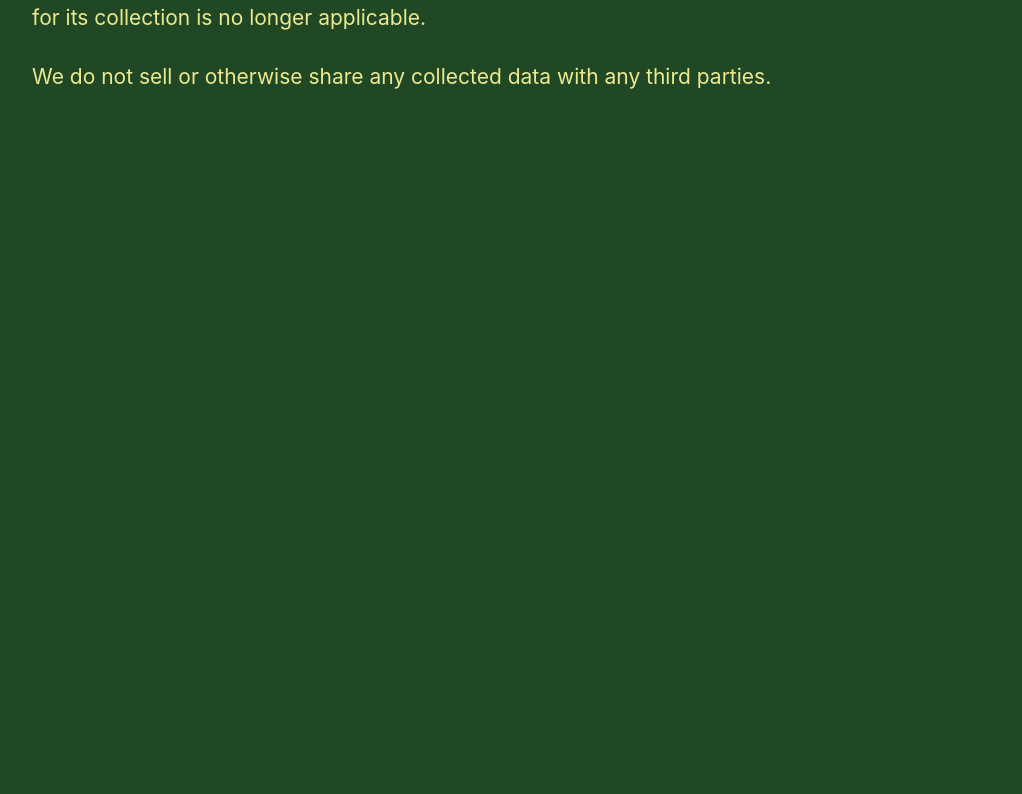
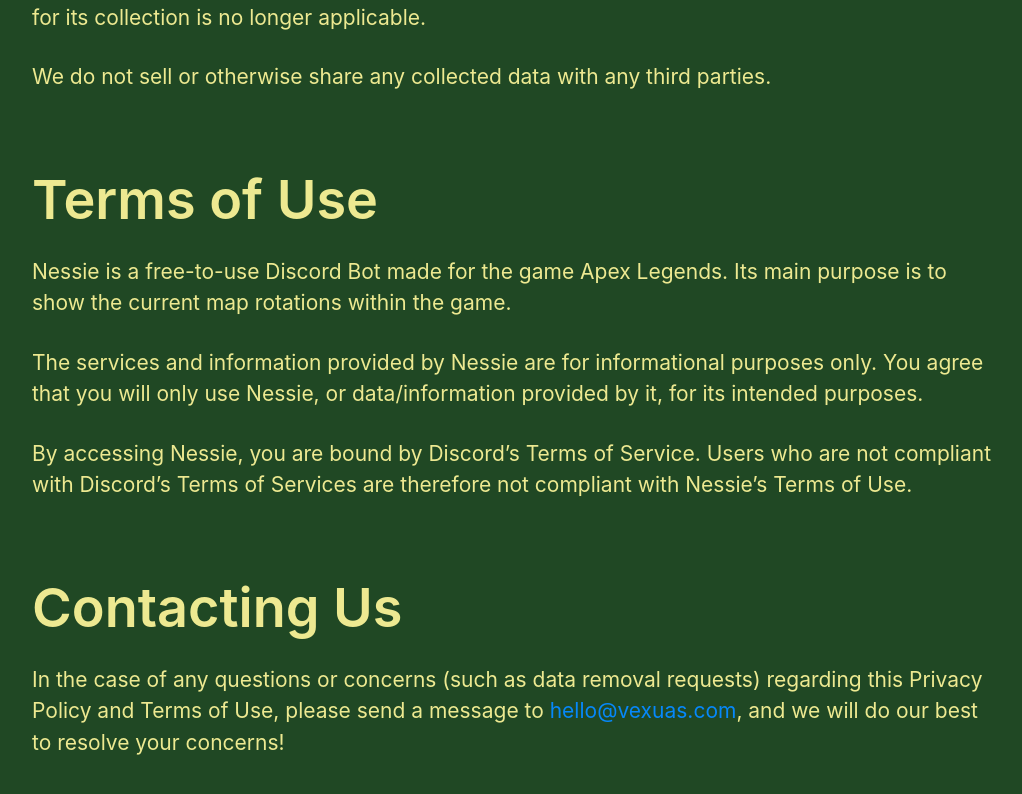
Before and after one commit to vexuas/nessie-web, a React (Create React App) app: page /terms in a window 1280 px wide. Shown: the part 942-1736 px from the top of the page, without its empty margins (128-1150 px from the left). Before the commit the page ends 1225 px from the top, so only its background shows below. Built offline with nearby package versions, Linux system fonts and the light colour scheme.

Commit message:
Create section components

```diff
--- /dev/null
+++ b/src/app/components/TermsContainer/ContactUs/ContactUs.module.scss
@@ -0,0 +1,22 @@
+.Section {
+  margin-bottom: 0;
+}
+.Title {
+  font-size: 54px;
+  font-weight: 600;
+  margin-bottom: 24px;
+}
+.Description {
+  font-size: 21px;
+  line-height: 150%;
+  p {
+    margin: 0 0 28px 0;
+    &:last-child {
+      margin: 0;
+    }
+  }
+  a {
+    text-decoration: none;
+    color: #0688fa;
+  }
+}
--- /dev/null
+++ b/src/app/components/TermsContainer/ContactUs/index.tsx
@@ -0,0 +1,17 @@
+import styles from './ContactUs.module.scss';
+
+export default function ContactUs() {
+  return (
+    <div className={styles.Section}>
+      <div className={styles.Title}>Contacting Us</div>
+      <div className={styles.Description}>
+        <p>
+          In the case of any questions or concerns (such as data removal requests) regarding this
+          Privacy Policy and Terms of Use, please send a message to{' '}
+          <a href="mailto:hello@vexuas.com">hello@vexuas.com</a>, and we will do our best to resolve
+          your concerns!
+        </p>
+      </div>
+    </div>
+  );
+}
--- /dev/null
+++ b/src/app/components/TermsContainer/Introduction/Introduction.module.scss
@@ -0,0 +1,18 @@
+.Section {
+  margin-bottom: 74px;
+}
+.Title {
+  font-size: 54px;
+  font-weight: 600;
+  margin-bottom: 24px;
+}
+.Description {
+  font-size: 21px;
+  line-height: 150%;
+  p {
+    margin: 0 0 28px 0;
+    &:last-child {
+      margin: 0;
+    }
+  }
+}
--- /dev/null
+++ b/src/app/components/TermsContainer/Introduction/index.tsx
@@ -0,0 +1,23 @@
+import styles from './Introduction.module.scss';
+
+export default function Introduction() {
+  return (
+    <div className={styles.Section}>
+      <div className={styles.Title}>Introduction</div>
+      <div className={styles.Description}>
+        <p>Last Updated: 15 June 2022</p>
+        <p>
+          Hey there! Thanks for your interest in Nessie (the “Bot”), developed by the Nessie team
+          (”we”, “us”, “our”). To provide the best possible experience, we collect some necessary
+          data from Discord users (the “User”, “you”, “they”, “their”) who have interacted with the
+          Bot as well as the respective Discord guilds (the “Server(s)”) that Nessie has been added
+          to.
+        </p>
+        <p>
+          The Privacy Policy below outlines our policies regarding the data we collect via our bot
+          or any other software we have developed (collectively, our “Services(s)”).
+        </p>
+      </div>
+    </div>
+  );
+}
--- /dev/null
+++ b/src/app/components/TermsContainer/PrivacyPolicy/PrivacyPolicy.module.scss
@@ -0,0 +1,21 @@
+.Section {
+  margin-bottom: 74px;
+}
+.Title {
+  font-size: 54px;
+  font-weight: 600;
+  margin-bottom: 24px;
+}
+.Description {
+  font-size: 21px;
+  line-height: 150%;
+  p {
+    margin: 0 0 28px 0;
+    &:last-child {
+      margin: 0;
+    }
+  }
+  ul {
+    margin: 8px 0 0 0;
+  }
+}
--- /dev/null
+++ b/src/app/components/TermsContainer/PrivacyPolicy/index.tsx
@@ -0,0 +1,31 @@
+import styles from './PrivacyPolicy.module.scss';
+
+export default function PrivacyPolicy() {
+  return (
+    <div className={styles.Section}>
+      <div className={styles.Title}>Privacy Policy</div>
+      <div className={styles.Description}>
+        <p>
+          To deliver the best experience for our users, the following information is stored solely
+          for their proper operation:
+          <ul>
+            <li>
+              Discord Server identifiers to associate your servers of configuration within the
+              Service;
+            </li>
+            <li>
+              Interactions you have made with the Bot, including commands executed, time of
+              execution, Discord server, channel and user of execution, and any arguments passed to
+              the command.
+            </li>
+          </ul>
+        </p>
+        <p>
+          We retain the collected information as long as is necessary. Data is removed when the
+          reason for its collection is no longer applicable.
+        </p>
+        <p>We do not sell or otherwise share any collected data with any third parties.</p>
+      </div>
+    </div>
+  );
+}
--- a/src/app/components/TermsContainer/TermsContainer.module.scss
+++ b/src/app/components/TermsContainer/TermsContainer.module.scss
@@ -2,27 +2,3 @@
   display: flex;
   flex-direction: column;
 }
-.Section {
-  margin-bottom: 74px;
-  &:last-child {
-    margin: 0;
-  }
-}
-.Title {
-  font-size: 54px;
-  font-weight: 600;
-  margin-bottom: 24px;
-}
-.Description {
-  font-size: 21px;
-  line-height: 150%;
-  p {
-    margin: 0 0 28px 0;
-    &:last-child {
-      margin: 0;
-    }
-  }
-  ul {
-    margin: 8px 0 0 0;
-  }
-}
--- /dev/null
+++ b/src/app/components/TermsContainer/TermsOfUse/TermsOfUse.module.scss
@@ -0,0 +1,18 @@
+.Section {
+  margin-bottom: 74px;
+}
+.Title {
+  font-size: 54px;
+  font-weight: 600;
+  margin-bottom: 24px;
+}
+.Description {
+  font-size: 21px;
+  line-height: 150%;
+  p {
+    margin: 0 0 28px 0;
+    &:last-child {
+      margin: 0;
+    }
+  }
+}
--- /dev/null
+++ b/src/app/components/TermsContainer/TermsOfUse/index.tsx
@@ -0,0 +1,25 @@
+import styles from './TermsOfUse.module.scss';
+
+export default function TermsOfUse() {
+  return (
+    <div className={styles.Section}>
+      <div className={styles.Title}>Terms of Use</div>
+      <div className={styles.Description}>
+        <p>
+          Nessie is a free-to-use Discord Bot made for the game Apex Legends. Its main purpose is to
+          show the current map rotations within the game.
+        </p>
+        <p>
+          The services and information provided by Nessie are for informational purposes only. You
+          agree that you will only use Nessie, or data/information provided by it, for its intended
+          purposes.
+        </p>
+        <p>
+          By accessing Nessie, you are bound by Discord’s Terms of Service. Users who are not
+          compliant with Discord’s Terms of Services are therefore not compliant with Nessie’s Terms
+          of Use.
+        </p>
+      </div>
+    </div>
+  );
+}
--- a/src/app/components/TermsContainer/index.tsx
+++ b/src/app/components/TermsContainer/index.tsx
@@ -1,52 +1,18 @@
 import LayoutContainer from '../Elements/LayoutContainer';
 import styles from './TermsContainer.module.scss';
+import Introduction from './Introduction';
+import PrivacyPolicy from './PrivacyPolicy';
+import TermsOfUse from './TermsOfUse';
+import ContactUs from './ContactUs';
 
 export default function TermsContainer() {
   return (
     <LayoutContainer>
       <div className={styles.Container}>
-        <div className={styles.Section}>
-          <div className={styles.Title}>Introduction</div>
-          <div className={styles.Description}>
-            <p>Last Updated: 15 June 2022</p>
-            <p>
-              Hey there! Thanks for your interest in Nessie (the “Bot”), developed by the Nessie
-              team (”we”, “us”, “our”). To provide the best possible experience, we collect some
-              necessary data from Discord users (the “User”, “you”, “they”, “their”) who have
-              interacted with the Bot as well as the respective Discord guilds (the “Server(s)”)
-              that Nessie has been added to.
-            </p>
-            <p>
-              The Privacy Policy below outlines our policies regarding the data we collect via our
-              bot or any other software we have developed (collectively, our “Services(s)”).
-            </p>
-          </div>
-        </div>
-        <div className={styles.Section}>
-          <div className={styles.Title}>Privacy Policy</div>
-          <div className={styles.Description}>
-            <p>
-              To deliver the best experience for our users, the following information is stored
-              solely for their proper operation:
-              <ul>
-                <li>
-                  Discord Server identifiers to associate your servers of configuration within the
-                  Service;
-                </li>
-                <li>
-                  Interactions you have made with the Bot, including commands executed, time of
-                  execution, Discord server, channel and user of execution, and any arguments passed
-                  to the command.
-                </li>
-              </ul>
-            </p>
-            <p>
-              We retain the collected information as long as is necessary. Data is removed when the
-              reason for its collection is no longer applicable.
-            </p>
-            <p>We do not sell or otherwise share any collected data with any third parties.</p>
-          </div>
-        </div>
+        <Introduction />
+        <PrivacyPolicy />
+        <TermsOfUse />
+        <ContactUs />
       </div>
     </LayoutContainer>
   );
--- a/src/app/components/WorkInProgress/WorkInProgress.module.scss
+++ b/src/app/components/WorkInProgress/WorkInProgress.module.scss
@@ -1,11 +1,11 @@
 .Container {
   display: flex;
-  height: calc(100% - (32px * 2));
+  height: calc(100vh - (32px * 2));
   flex-direction: column;
   justify-content: center;
   align-items: center;
   padding: 32px;
-  font-size: 64px;
+  font-size: 42px;
 }
 .ImageContainer {
   display: flex;
@@ -14,4 +14,5 @@
 }
 .Image {
   border-radius: 8px;
+  width: 400px;
 }
--- a/src/index.css
+++ b/src/index.css
@@ -1,16 +1,17 @@
+html {
+  height: 100%;
+  background-color: #204824 !important;
+}
 body {
   margin: 0;
   font-family: -apple-system, BlinkMacSystemFont, 'Segoe UI', 'Roboto', 'Oxygen', 'Ubuntu',
     'Cantarell', 'Fira Sans', 'Droid Sans', 'Helvetica Neue', sans-serif;
   -webkit-font-smoothing: antialiased;
   -moz-osx-font-smoothing: grayscale;
+  height: 100%;
+  background-color: #204824;
 }
 
 code {
   font-family: source-code-pro, Menlo, Monaco, Consolas, 'Courier New', monospace;
 }
-
-html {
-  height: 100%;
-  background-color: #204824 !important;
-}
```
